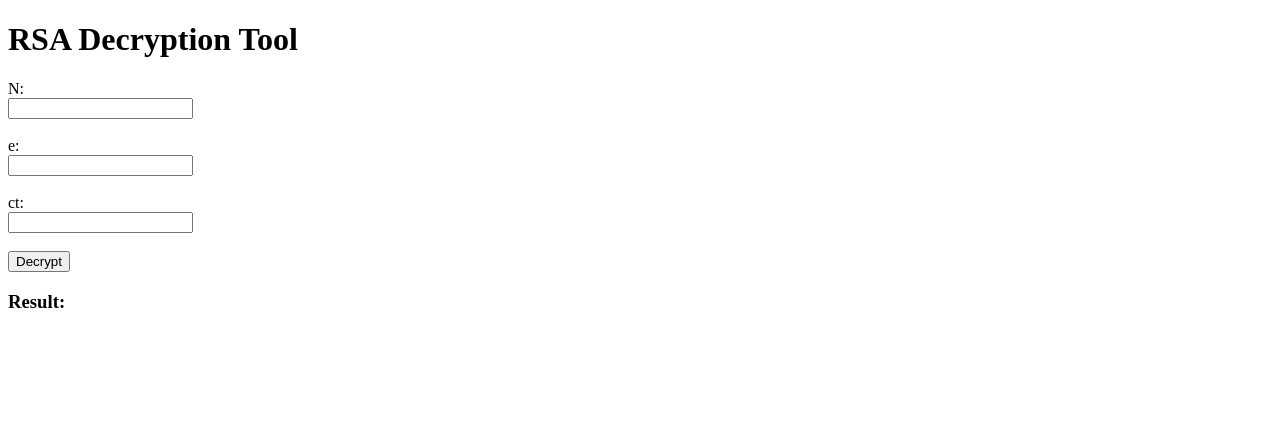
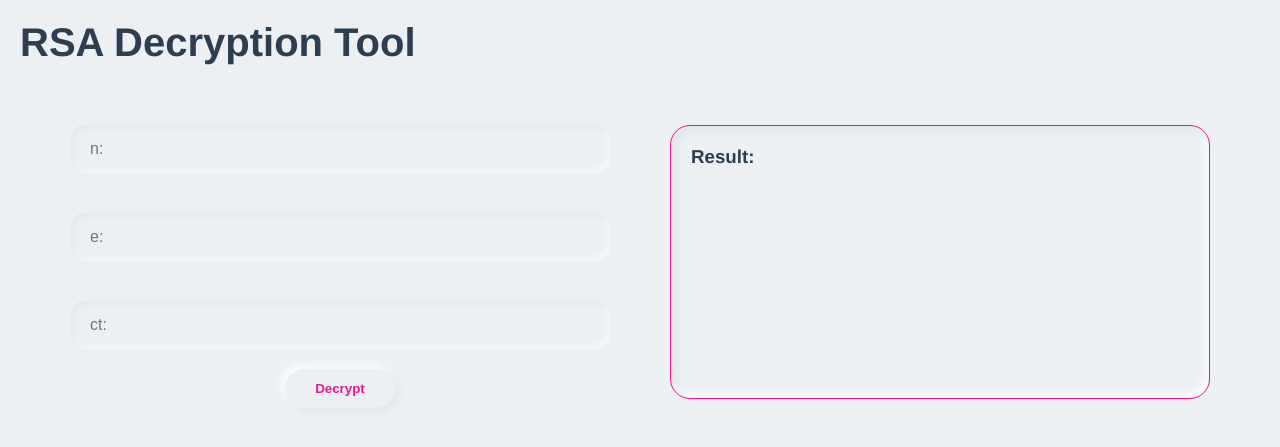
Before and after one commit to rits-RsHack/2025-team6, a Flask app: page / in a window 1280 px wide. Shown: the top 447 px of the page. Run offline with Flask 3, Linux system fonts and the light colour scheme.

Commit message:
faviconの追加

```diff
--- /dev/null
+++ b/static/css/main.css
@@ -0,0 +1,102 @@
+/* ============reset============ */
+* {
+  padding: 0;
+  margin: 0;
+  box-sizing: border-box;
+}
+
+body {
+  background: #ecf0f3;
+  font-family: "Helvetica Neue", sans-serif;
+  color: #2c3e50;
+}
+
+/* ============pages============ */
+header h1 {
+  font-size: 2.5rem;
+  margin: 20px;
+  color: #2c3e50;
+}
+
+#rsa-tool {
+  display: flex;
+  justify-content: space-around;
+  align-items: flex-start;
+  padding: 40px;
+}
+
+/* ============form============ */
+.form {
+  display: flex;
+  flex-direction: column;
+  gap: 20px;
+  width: 45%;
+}
+
+.form-input-textbox--first input {
+  width: 100%;
+  padding: 15px 20px;
+  margin-bottom: 20px;
+  font-size: 1rem;
+  border: none;
+  border-radius: 15px;
+  background: #ecf0f3;
+  box-shadow: inset 2px 2px 6px #e0e5ec, inset -2px -2px 6px #ffffff;
+  outline: none;
+}
+
+.form-input-textbox input {
+  width: 100%;
+  padding: 15px 20px;
+  margin: 20px 0;
+  font-size: 1rem;
+  border: none;
+  border-radius: 15px;
+  background: #ecf0f3;
+  box-shadow: inset 2px 2px 6px #e0e5ec, inset -2px -2px 6px #ffffff;
+  outline: none;
+}
+
+.form-button {
+  display: flex;
+  justify-content: center;
+}
+
+.form-button button {
+  padding: 12px 30px;
+  border: none;
+  border-radius: 30px;
+  background: #ecf0f3;
+  color: #ea168e;
+  font-weight: bold;
+  cursor: pointer;
+  box-shadow: 4px 4px 10px #e0e5ec, -4px -4px 10px #ffffff;
+  transition: all 0.2s ease;
+}
+
+.form-button button:hover {
+  box-shadow: inset 2px 2px 6px #e0e5ec, inset -2px -2px 6px #ffffff;
+}
+
+/* ============result============*/
+
+.result {
+  width: 45%;
+  padding: 20px;
+  border: 1px solid #ea168e;
+  border-radius: 20px;
+  background: #ecf0f3;
+  box-shadow: inset 4px 4px 10px #e0e5ec, inset -4px -4px 10px #ffffff;
+}
+
+.result-title h3 {
+  margin-bottom: 10px;
+  color: #2c3e50;
+}
+
+.result-text {
+  border-radius: 15px;
+  padding: 15px;
+  min-height: 200px;
+  background: #ecf0f3;
+}
--- /dev/null
+++ b/static/js/main.js
@@ -0,0 +1 @@
+// 未記入
--- a/templates/index.html
+++ b/templates/index.html
@@ -1,24 +1,45 @@
 <!DOCTYPE html>
 <html>
 <head>
+    <meta charset="UTF-8">
     <title>RSA Tool</title>
+    <link rel="icon" type="image/png" href="{{ url_for('static', filename='ico/RSAvector.png') }}">
+    <link rel="stylesheet" href="{{ url_for('static', filename='css/main.css') }}">
 </head>
 <body>
+    <header>
         <h1>RSA Decryption Tool</h1>
+    </header>
+    <section id="rsa-tool">
+        <div class="form">
             <form method="POST">
-        <label>N:</label><br>
-        <input type="text" name="N" required><br><br>
+                <div class="form-input-textbox--first">
+                    <input type="text" name="N" placeholder="n: " required>
+                </div>
 
-        <label>e:</label><br>
-        <input type="text" name="e" required><br><br>
+                <div class="form-input-textbox">
+                    <input type="text" name="e" placeholder="e: " required>
+                </div>
 
-        <label>ct:</label><br>
-        <input type="text" name="ct" required><br><br>
+                <div class="form-input-textbox">
+                    <input type="text" name="ct" placeholder="ct: " required>
+                </div>
 
+
+                <div class="form-button">
                     <button type="submit">Decrypt</button>
+                </div>
             </form>
+        </div>
 
+        <div class="result">
+            <div class="result-title">
                 <h3>Result:</h3>
+            </div>
+            <div class="result-text">
                 <p>{{ output }}</p>
+            </div>
+        </div>
+    </section>
 </body>
 </html>
```
Also changed, not shown: static/ico/RSAvector.png (added). Lines whose indentation alone changed are shown as unchanged.
